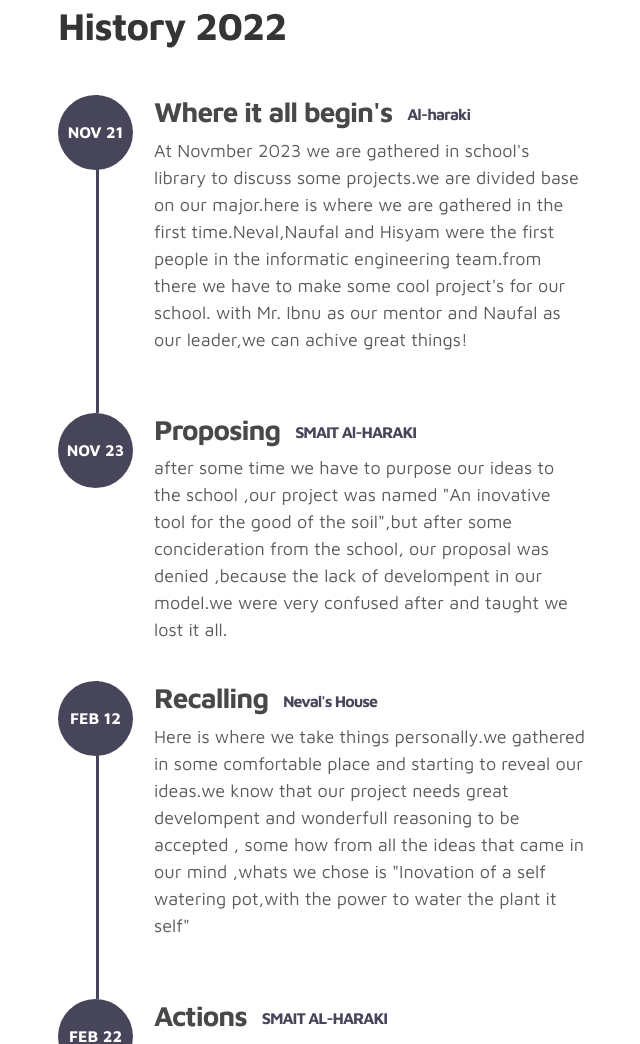
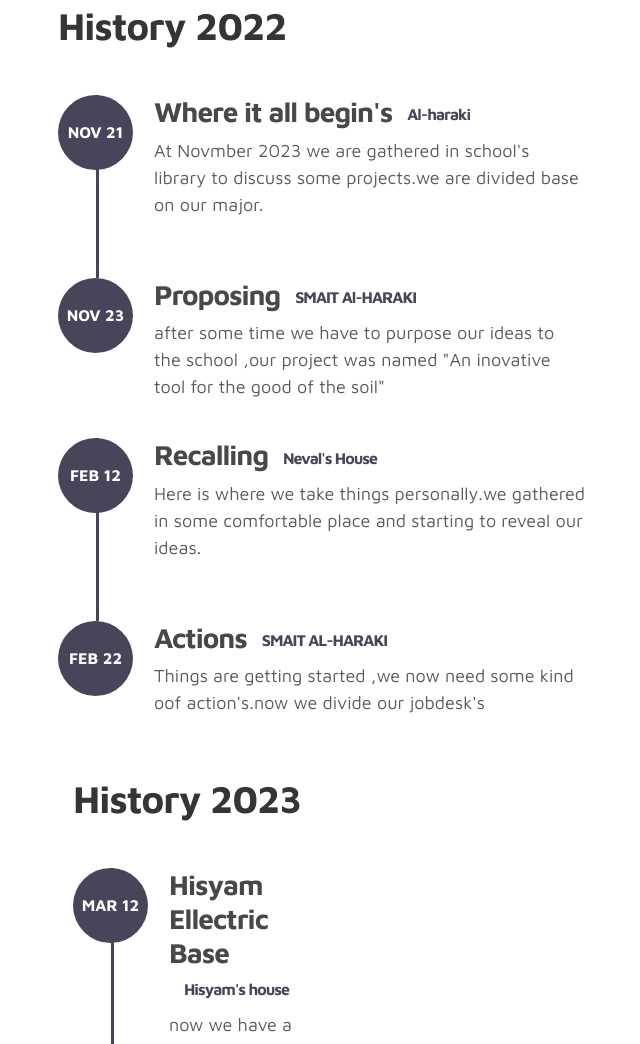
Before and after one commit to kafkaaamymom/autoplantalharaki.github.io, a plain HTML site: page index.html in a window 1280 px wide. Shown: the part 1756-2800 px from the top of the page, without its empty margins (27-667 px from the left). Drawn offline with Linux system fonts and the light colour scheme; files whose address does not match are found by name.

Commit message:
Update index.html
Signed-off-by: kafkaaamymom <134207028+kafkaaamymom@users.noreply.github.com>

```diff
--- a/index.html
+++ b/index.html
@@ -171,7 +171,7 @@ https://www.tooplate.com/view/2115-marvel
                              </div>
                              <div class="timeline-info">
                                   <h3><span>Where it all begin's</span><small>Al-haraki</small></h3>
-                                  <p>At Novmber 2023 we are gathered in school's library to discuss some projects.we are divided base on our major.here is where we are gathered in the first time.Neval,Naufal and Hisyam were the first people in the informatic engineering team.from there we have to make some cool project's for our school. with Mr. Ibnu as our mentor and Naufal as our leader,we can achive great things!</p>
+                                  <p>At Novmber 2023 we are gathered in school's library to discuss some projects.we are divided base on our major.</p>
                              </div>
                         </div>
 
@@ -181,7 +181,7 @@ https://www.tooplate.com/view/2115-marvel
                             </div>
                             <div class="timeline-info">
                                 <h3><span>Proposing</span><small>SMAIT Al-HARAKI</small></h3>
-                                <p>after some time we have to purpose our ideas to the school ,our project was named "An inovative tool for the good of the soil",but after some concideration from the school, our proposal was denied ,because the lack of develompent in our model.we were very confused after and taught we lost it all.
+                                <p>after some time we have to purpose our ideas to the school ,our project was named "An inovative tool for the good of the soil"
                         </div>
 
                         <div class="timeline-wrapper">
@@ -190,8 +190,7 @@ https://www.tooplate.com/view/2115-marvel
                             </div>
                             <div class="timeline-info">
                                 <h3><span>Recalling</span><small>Neval's House</small></h3>
-                                  <p>Here is where we take things personally.we gathered in some comfortable place and starting to reveal our ideas.we know that our project needs great develompent and wonderfull reasoning to be accepted ,
-                                    some how from all the ideas that came in our mind ,whats we chose is "Inovation of a self watering pot,with the power to water the plant it self"</p>
+                                  <p>Here is where we take things personally.we gathered in some comfortable place and starting to reveal our ideas.</p>
 
                             </div>
                         </div>
@@ -202,8 +201,7 @@ https://www.tooplate.com/view/2115-marvel
                             </div>
                             <div class="timeline-info">
                                 <h3><span>Actions<small>SMAIT AL-HARAKI</small></h3>
-                                <p>Things are getting started ,we now need some  kind oof action's.now we divide our jobdesk's,Hisyam with the arduino and electric's ,Neval in the coding and website development,and Naufal with the documentation and essay management.we all starteed to began working.Hisyam start's by testing the PH's sensor at shcool,wich is a major succses ,and Neval is starting to borrow Mr. Ibnu's book about website and i think by the day you read this website i think he havent ieven return it lol
-                                  and naufal is now working on the essay and documentating 24/7.
+                                <p>Things are getting started ,we now need some  kind oof action's.now we divide our jobdesk's
                                 </p>
                             </div>
                         </div>
```
